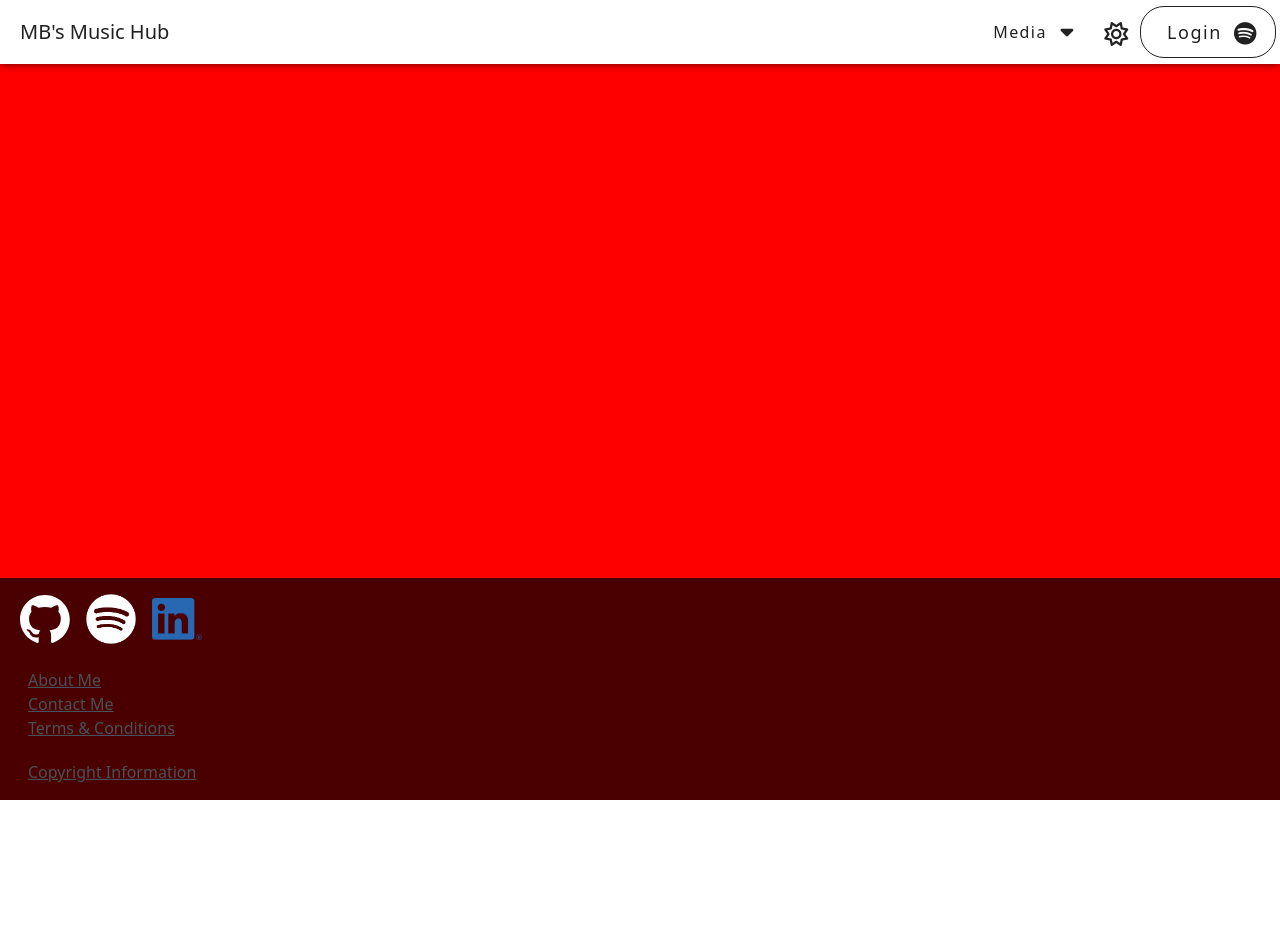
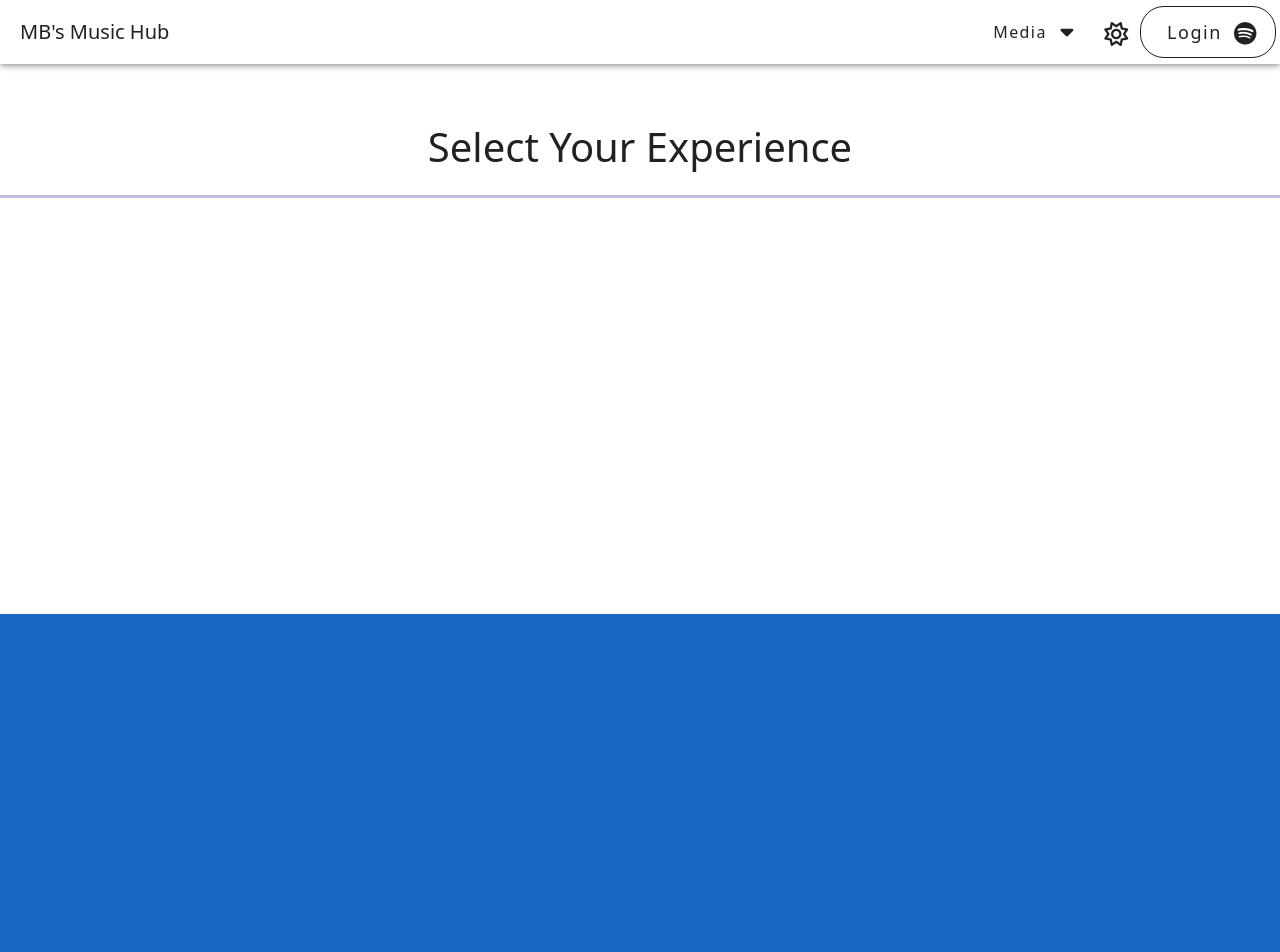
Before and after one commit to mbeierwaltes321/mb-music-hub-server, a Vue app in the folder mb-music-hub-frontend/mb-music-hub-frontend/: page / in a window 1280 px wide. Shown: the top 952 px of the page. Before the commit the page ends 800 px from the top, so only its background shows below. Built offline with nearby package versions, Linux system fonts and the light colour scheme.

Commit message:
Re-organized files. Began working on home component

```diff
--- /dev/null
+++ b/mb-music-hub-frontend/mb-music-hub-frontend/src/components/Home.vue
@@ -0,0 +1,62 @@
+<script setup lang="ts">
+import { ref, watch } from 'vue';
+import { useTheme } from 'vuetify';
+import { VContainer, VCol, VRow } from 'vuetify/components';
+
+//Set the horizontal line depending on the color theme
+const theme = useTheme();
+const horizontalLineColor = ref(theme.global.current.value.dark ? "#8B8B00" : "#00008B");
+
+watch(() => theme.global.current.value.dark, () => {
+    horizontalLineColor.value = theme.global.current.value.dark ? "#8B8B00" : "#00008B";
+})
+
+</script>
+
+<template>
+    <v-container id="HomeContainer"
+                 :fluid="true"
+                 class="p-0 fill-height">
+        <v-row class="fill-height"
+               no-gutters>
+            <v-col id="HomeHeaderSection"
+                   :cols="12"
+                   class="d-flex flex-column align-items-center justify-content-end">
+                <h1>Select Your Experience</h1>
+                <hr>
+            </v-col>
+            <v-col id="HomeMusicSection"
+                   :cols="12">
+            </v-col>
+            <v-col :cols="12">
+                <div id="HomePodcastsSection"
+                     class="bg-primary">
+
+                </div>
+            </v-col>
+        </v-row>
+    </v-container>
+</template>
+
+<style scoped>
+
+#HomeHeaderSection {
+    height: 150px
+}
+
+#HomeMusicSection {
+    height: 400px;
+}
+
+#HomePodcastsSection {
+    height: 400px
+}
+
+hr {
+    width: 100%;
+    height: 3px;
+    border: none;
+    background-color: v-bind(horizontalLineColor);
+}
+
+</style>
--- a/mb-music-hub-frontend/mb-music-hub-frontend/src/components/Layout.vue
+++ /dev/null
@@ -1,31 +0,0 @@
-<!--TODO: Rename this component to Layout-->
-<script setup lang="ts">
-import { VApp, VAppBar, VMain, VFooter } from 'vuetify/components';
-import AppFooter from './AppFooter.vue';
-import AppHeader from './AppHeader.vue';
-
-</script>
-
-<template>
-    <v-app>
-        <AppHeader />
-        <v-main>
-            <!--TODO: Right here place the "Home component. This is where the main page should be displayed"-->
-            <div class="h-100 w-100" style="background-color: red ">
-
-            </div>
-        </v-main>
-        <v-footer :absolute="true"
-                  :app="true">
-            <AppFooter/>
-        </v-footer>
-    </v-app>
-</template>
-
-<style scoped>
-
-.v-footer {
-    padding: 0%;
-}
-
-</style>
--- a/mb-music-hub-frontend/mb-music-hub-frontend/src/components/AppFooter.vue
+++ b/mb-music-hub-frontend/mb-music-hub-frontend/src/components/layout/AppFooter.vue
@@ -41,6 +41,8 @@ const footerLinks: FooterLinkData[] = [
 </script>
 
 <template>
+    <v-footer :absolute="true"
+              :app="true">
         <div id="FooterContainer" class="container-fluid vh-25">
             <div id="Links" class="d-flex align-items-center h-25 mt-2">
                 <div v-for="imgProp in imgProperties">
@@ -69,6 +71,7 @@ const footerLinks: FooterLinkData[] = [
                 </v-row>
             </v-container>
         </div>
+    </v-footer>
 </template>
 
 <style scoped>
--- /dev/null
+++ b/mb-music-hub-frontend/mb-music-hub-frontend/src/components/layout/Layout.vue
@@ -0,0 +1,25 @@
+<script setup lang="ts">
+import { VApp, VAppBar, VMain, VFooter } from 'vuetify/components';
+import AppFooter from './AppFooter.vue';
+import AppHeader from './AppHeader.vue';
+import Home from '../Home.vue';
+
+</script>
+
+<template>
+    <v-app>
+        <AppHeader />
+        <v-main>
+            <Home />
+        </v-main>
+        <AppFooter/>
+    </v-app>
+</template>
+
+<style scoped>
+
+.v-footer {
+    padding: 0%;
+}
+
+</style>
--- a/mb-music-hub-frontend/mb-music-hub-frontend/src/router.ts
+++ b/mb-music-hub-frontend/mb-music-hub-frontend/src/router.ts
@@ -1,7 +1,7 @@
 import { createMemoryHistory, createRouter, type RouteRecordRaw, type Router, type RouterOptions } from "vue-router";
 
 import Introduction from "./components/Introduction.vue";
-import Layout from "./components/Layout.vue";
+import Layout from "./components/layout/Layout.vue";
 //TODO - Add remaining routes
 
 const routes: RouteRecordRaw[] = [
```
Also changed, not shown: mb-music-hub-frontend/mb-music-hub-frontend/src/components/icons/SpotifyLoginIcon.vue (deleted, +0 -28 lines), mb-music-hub-frontend/mb-music-hub-frontend/src/components/layout/AppHeader.vue (renamed from mb-music-hub-frontend/mb-music-hub-frontend/src/components/AppHeader.vue). Lines whose indentation alone changed are shown as unchanged.
